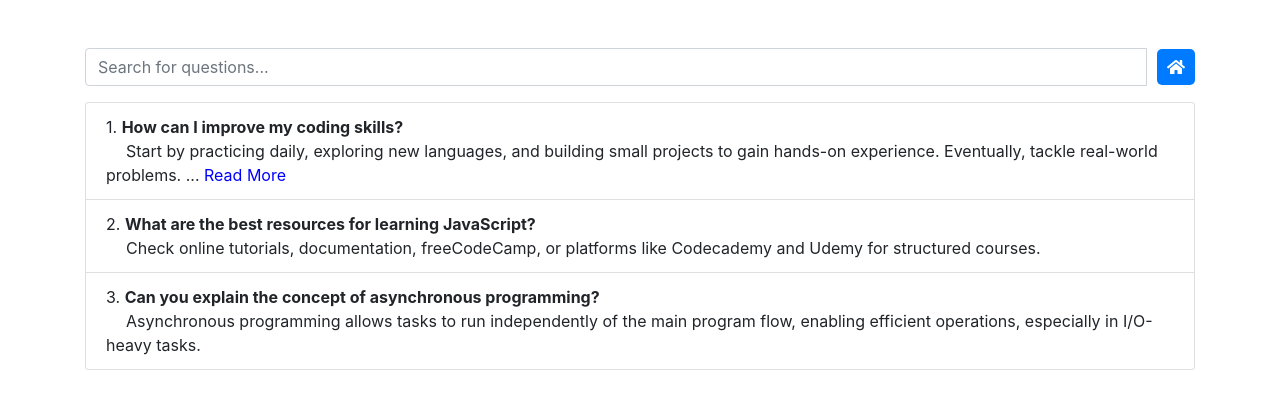
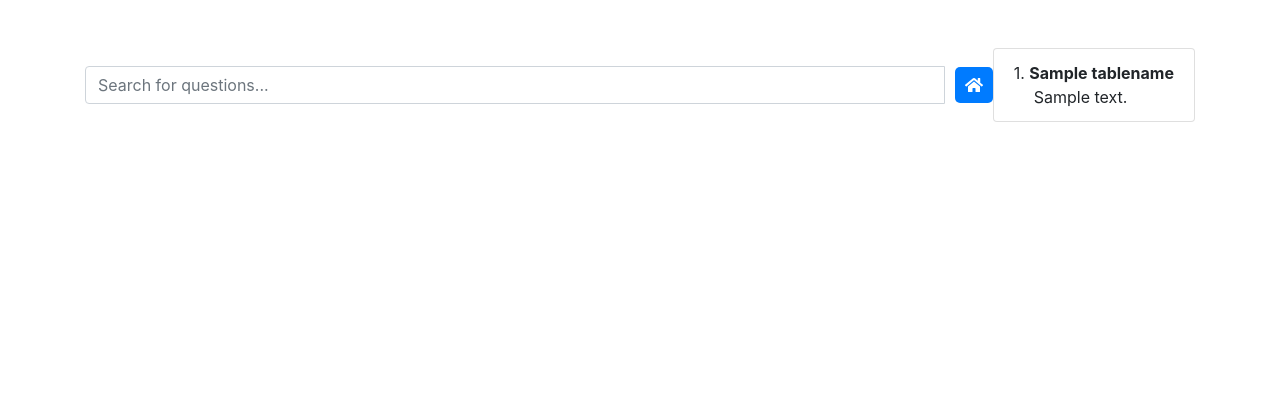
Before and after one commit to kushtech2078/lms, a Django app: page / in a window 1280 px wide. Shown: the top 409 px of the page. Run offline with Django 4.2, Linux system fonts and the light colour scheme; tables that the repository leaves empty hold one stand-in row (values such as "Sample post"); some libraries are stand-ins or nearby versions.

Commit message:
dynamic commit

```diff
--- a/capp/views.py
+++ b/capp/views.py
@@ -10,8 +10,10 @@ from rest_framework import status
 from .utils import get_client_ip  # Assuming the get_client_ip function is in utils.py
 from django.http import JsonResponse
 
-def function_name(request):
-   return render(request, 'capp/index.html')
+def qa_view(request):
+    # Fetch all Q&A entries from the database
+    qa_list = TableName.objects.all()
+    return render(request, 'capp/index.html', {'qa_list': qa_list})
 
 # List and Create API
 class TableNameListCreateAPIView(ListCreateAPIView):
--- a/lms/urls.py
+++ b/lms/urls.py
@@ -17,14 +17,14 @@ Including another URLconf
 from django.contrib import admin
 from django.urls import path
 from capp import views
-from capp.views import function_name
+from capp.views import qa_view
 from django.urls import path
 from capp.views import TableNameListCreateAPIView, TableNameRetrieveUpdateDestroyAPIView, TableNameSearchAPIView
 
 
 urlpatterns = [
     path("admin/", admin.site.urls),
-    path('', views.function_name, name='function_name'),
+    path('', views.qa_view, name='qa_view'),
     path('api/tablename/', TableNameListCreateAPIView.as_view(), name='tablename-list-create'),  # List and Create
     path('api/tablename/<int:pk>/', TableNameRetrieveUpdateDestroyAPIView.as_view(), name='tablename-detail'),  # Retrieve, Update, Delete
     path('api/tablename/search/', TableNameSearchAPIView.as_view(), name='tablename-search'),
--- a/templates/capp/index.html
+++ b/templates/capp/index.html
@@ -34,31 +34,20 @@
     <!-- Search Input with Home Button -->
     <div class="input-group mb-3">
       <input class="form-control" id="searchInput" type="text" placeholder="Search for questions...">
-      <div class="home-icon" id="homeIcon" title="Go to Home">
+      <a href="{% url 'qa_view' %}" class="home-icon" title="Go to Home">
         <i class="fas fa-home"></i>
-      </div>
-    </div>
+    </a>
 
     <ul class="list-group" id="qaList">
-      <!-- Q&A List Items -->
+      <!-- Dynamically Render Q&A Items from Database -->
+      {% for qa in qa_list %}
       <li class="list-group-item">
         <span class="serial"></span>
-        <span class="question">How can I improve my coding skills?</span>
+        <span class="question">{{ qa.question }}</span>
         <br>
-        <span class="answer"> Start by practicing daily, exploring new languages, and building small projects to gain hands-on experience. Eventually, tackle real-world problems. Start by practicing daily, exploring new languages, and building small projects to gain hands-on experience. Eventually, tackle real-world problems.</span>
+        <span class="answer">{{ qa.answer|striptags }}</span> <!-- Remove p and other tags -->
       </li>
-      <li class="list-group-item">
-        <span class="serial"></span>
-        <span class="question">What are the best resources for learning JavaScript?</span>
-        <br>
-        <span class="answer">Check online tutorials, documentation, freeCodeCamp, or platforms like Codecademy and Udemy for structured courses.</span>
-      </li>
-      <li class="list-group-item">
-        <span class="serial"></span>
-        <span class="question">Can you explain the concept of asynchronous programming?</span>
-        <br>
-        <span class="answer">Asynchronous programming allows tasks to run independently of the main program flow, enabling efficient operations, especially in I/O-heavy tasks.</span>
-      </li>
+      {% endfor %}
     </ul>
   </div>
 
```
